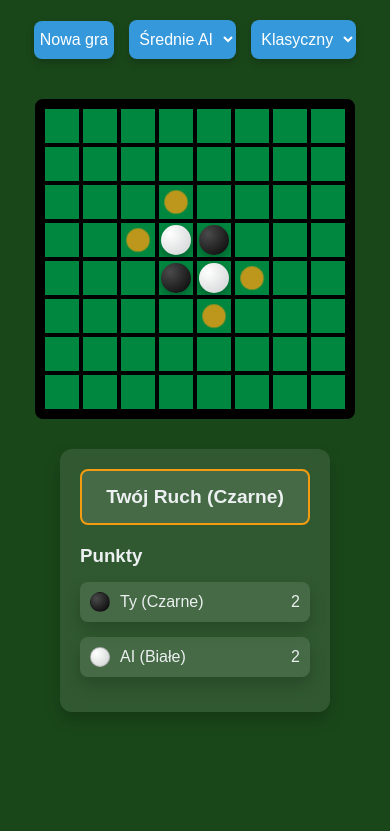
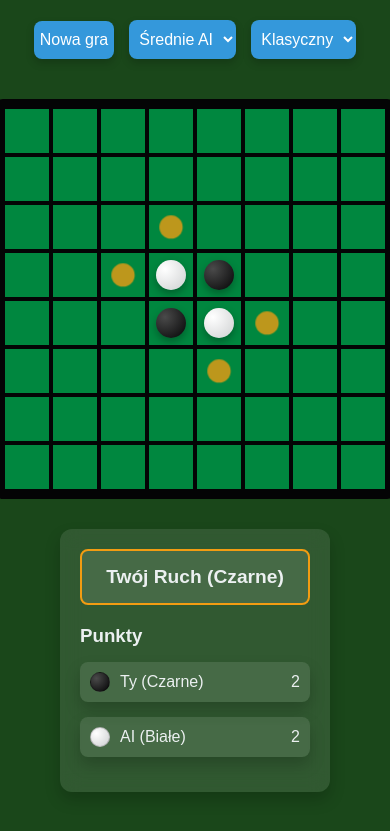
Before and after one commit to kondej/reversi, a Flask app: page / in a window 390 px wide. Shown: the top 831 px of the page. Run offline with Flask 3, Linux system fonts and the light colour scheme.

Commit message:
Enhance mobile version

```diff
--- a/ui/static/styles.css
+++ b/ui/static/styles.css
@@ -2,7 +2,7 @@
 :root {
     --bg-color: #1a471a;
     --board-color: #00873f;
-    --grid-color: #000000;
+    --grid-color: #040405;
     --player1-color: #040405;
     --player2-color: #ced0d1;
     --player1-color-gradient: #4a4a4a;
@@ -17,9 +17,9 @@
     --bg-color: #3e2723;
     --board-color: #6d4c41;
     --grid-color: #4e342e;
-    --player1-color: #a1887f;
+    --player1-color: #61524c;
     --player2-color: #d7ccc8;
-    --player1-color-gradient: #bcaaa4;
+    --player1-color-gradient: #9a8b86;
     --player2-color-gradient: #efebe9;
     --highlight-color: #ffb74d;
     --text-color: #fbe9e7;
@@ -340,11 +340,9 @@ button:hover, select:hover {
         justify-content: center;
     }
 
-
-
     .board {
-        width: 320px;
-        height: 320px;
+        width: 400px;
+        height: 400px;
         border: 8px solid var(--grid-color);
         border-radius: 8px;
     }
```
